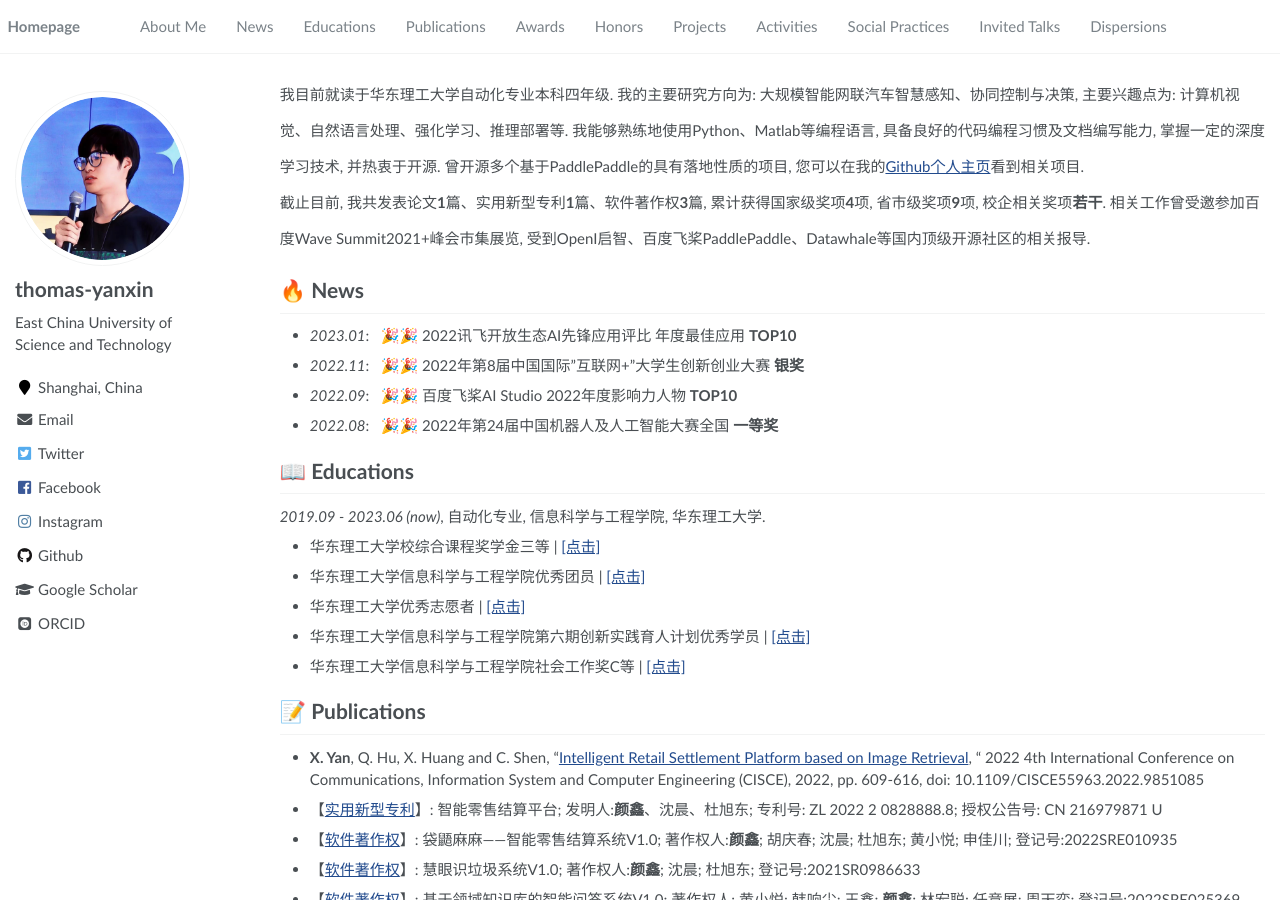
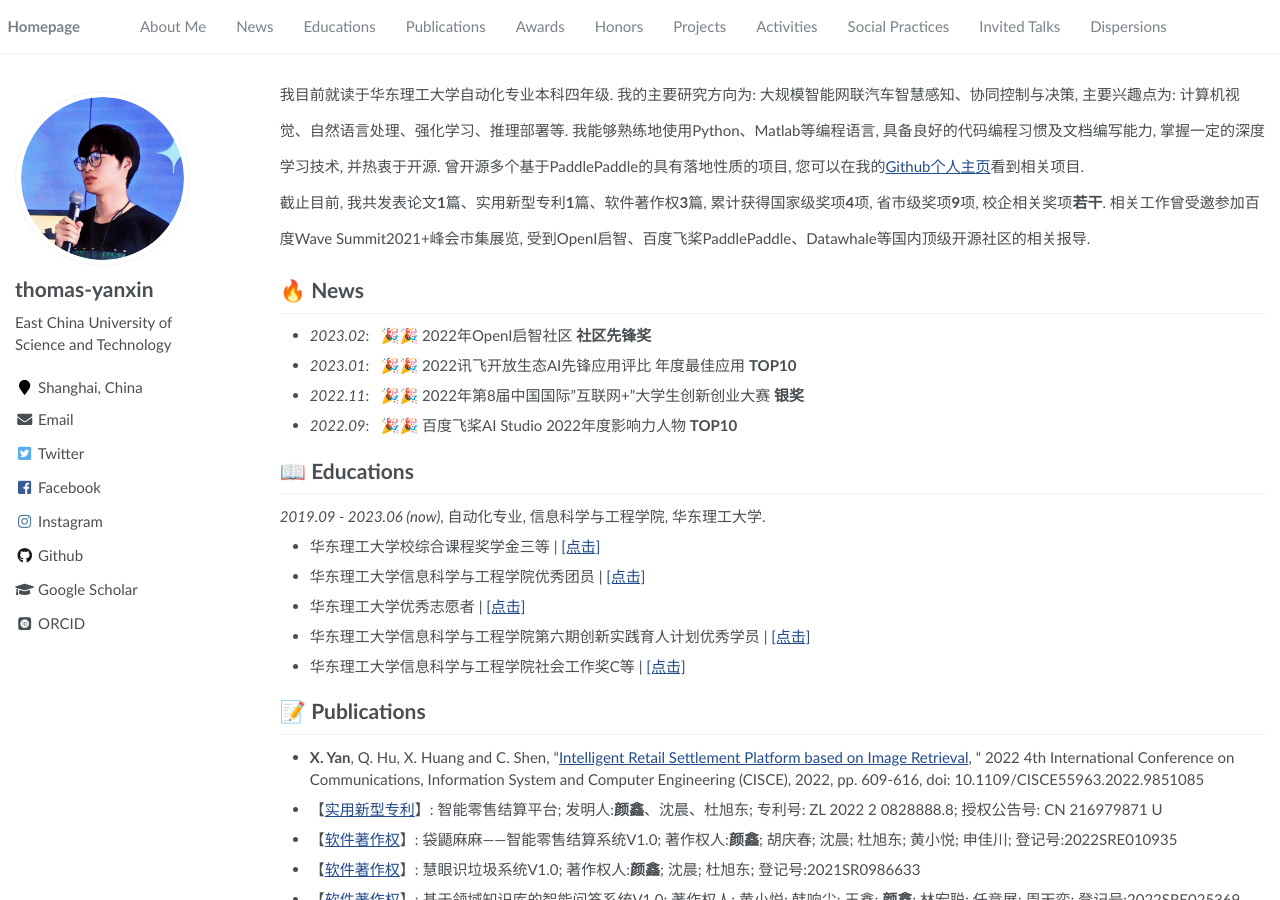
Before and after one commit to thomas-yanxin/thomas-yanxin.github.io, a Jekyll site: the page built from _pages/about.md, in a window 1280 px wide and 900 px high. Built offline with Jekyll 4.4.1, drawn with Linux system fonts in a browser that asks for light colours; some web fonts are replaced; some of the changed lines change nothing that is shown.

Commit message:
Update about.md

```diff
--- a/_pages/about.md
+++ b/_pages/about.md
@@ -24,10 +24,10 @@ redirect_from:
 </p>
 
 # 🔥 News
+* *2023.02*: &nbsp; 🎉🎉 2022年OpenI启智社区 **社区先锋奖**
 * *2023.01*: &nbsp; 🎉🎉 2022讯飞开放生态AI先锋应用评比 年度最佳应用 **TOP10**
 * *2022.11*: &nbsp; 🎉🎉 2022年第8届中国国际"互联网+"大学生创新创业大赛 **银奖**
 * *2022.09*: &nbsp; 🎉🎉 百度飞桨AI Studio 2022年度影响力人物 **TOP10**
-* *2022.08*: &nbsp; 🎉🎉 2022年第24届中国机器人及人工智能大赛全国 **一等奖**
 
 
 # 📖 Educations
@@ -67,8 +67,8 @@ redirect_from:
 * 2022年第5届中国高校计算机大赛(人工智能创意赛)区域赛(华东赛区)<strong>二等奖</strong> \| [\[点击\]]()
 * 2022年第14届上海市计算机应用能力设计大赛(程序设计组) <strong>二等奖</strong> \| [\[点击\]](/proof/)
 * 2022年第14届上海市计算机应用能力设计大赛(物联网组) <strong>二等奖</strong> \| [\[点击\]]()
-* 2022年OpenI启智社区 **社区先锋奖** \| [\[点击\]]()
-* 2022年OpenI启智社区 **优秀孵化项目奖** \| [\[点击\]]()
+* 2022年OpenI启智社区 **社区先锋奖** \| [\[点击\]](https://mp.weixin.qq.com/s/rEXoEY1UbEgwolYE-OJPjw)
+* 2022年OpenI启智社区 **优秀孵化项目奖** \| [\[点击\]](https://mp.weixin.qq.com/s/rEXoEY1UbEgwolYE-OJPjw)
 * 2022年OpenI启智社区"优秀开源项目征集" **第一名** \| [\[点击\]](/proof/%E8%A2%8B%E9%BC%AF%E9%BA%BB%E9%BA%BB.png)
 * 2022年OpenI启智社区"优秀开源项目征集" **第二名** \| [\[点击\]](/proof/%E6%AC%A7%E5%B0%8F%E9%B9%8F.png)
 * 2022讯飞开放生态AI先锋应用评比 **年度最佳应用** <strong>TOP10</strong> \| [\[点击\]](https://mp.weixin.qq.com/s/P6VaXjlXWLT0JGvBFRDIvQ)
```
